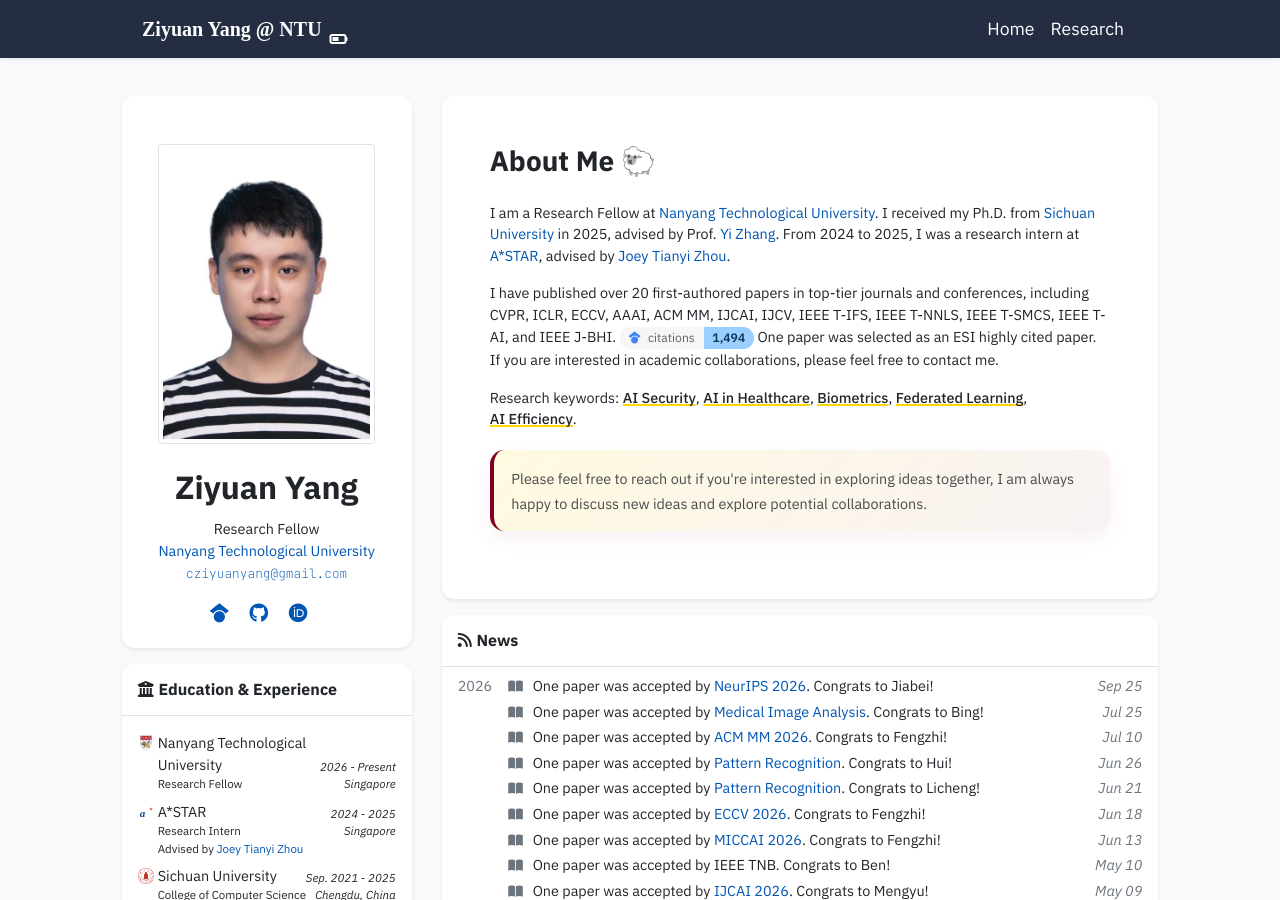
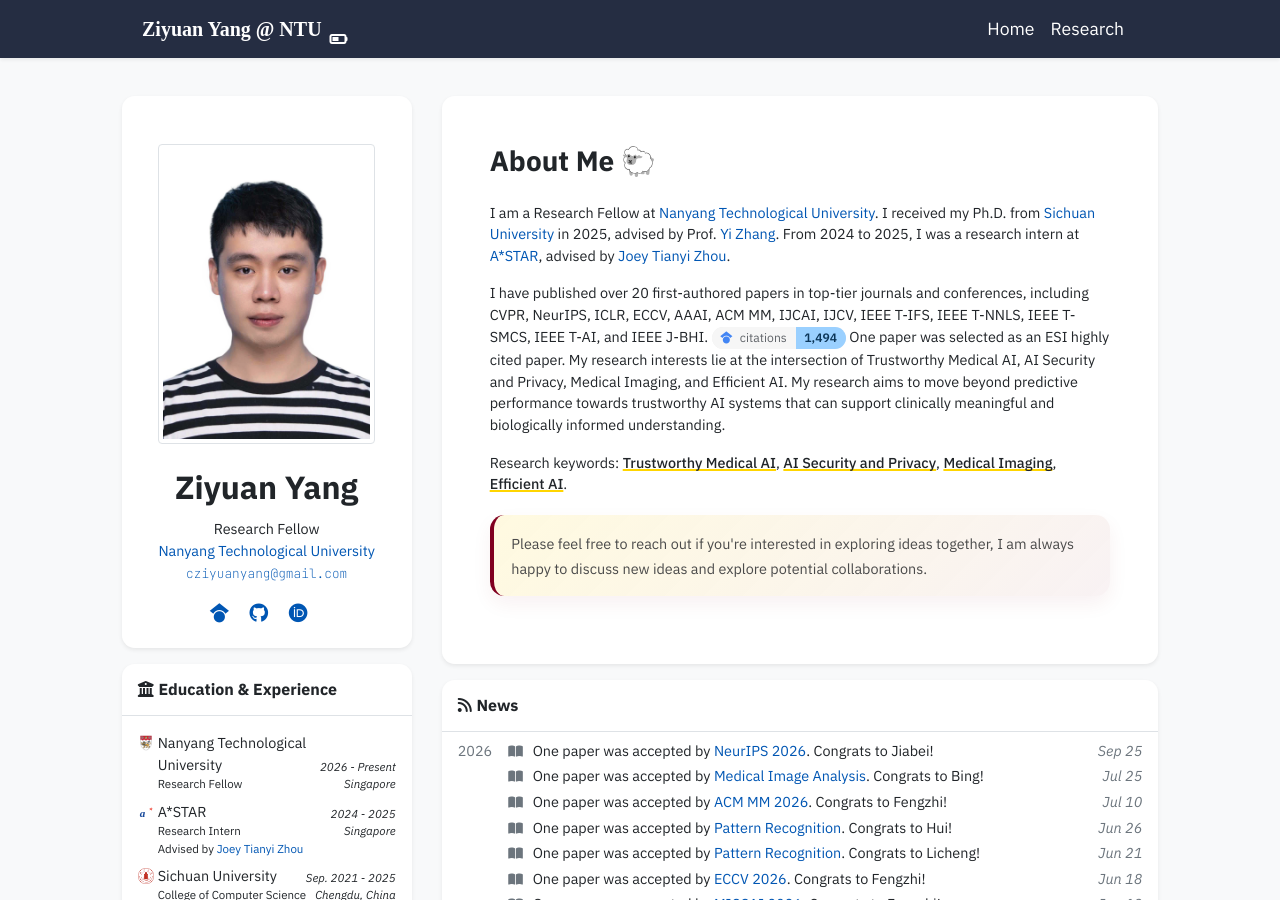
Before and after one commit to Zi-YuanYang/Zi-YuanYang.github.io, a Jekyll site: the page built from index.html, in a window 1280 px wide and 900 px high. Built offline with Jekyll 4.4.1, drawn with Linux system fonts in a browser that asks for light colours; nearby versions of some CDN libraries; some web fonts are replaced; a style sheet for code colours, icons or effects is not loaded.

Commit message:
content: update research interests and homepage biography

```diff
--- a/_data/profile.yml
+++ b/_data/profile.yml
@@ -22,7 +22,7 @@
     <a href="https://joeyzhouty.github.io/" target="_blank">Joey Tianyi Zhou</a>.
   </p>
   <p>
-    I have published over 20 first-authored papers in top-tier journals and conferences, including CVPR, ICLR, ECCV, AAAI, ACM MM,
+    I have published over 20 first-authored papers in top-tier journals and conferences, including CVPR, NeurIPS, ICLR, ECCV, AAAI, ACM MM,
     IJCAI, IJCV, IEEE T-IFS, IEEE T-NNLS, IEEE T-SMCS, IEEE T-AI, and IEEE J-BHI.
     <a href="https://scholar.google.com/citations?user=2vZsJskAAAAJ" target="_blank" class="scholar-badge-link">
       <span class="scholar-citation-badge">
@@ -31,14 +31,13 @@
       </span>
     </a>
     One paper was selected as an ESI
-    highly cited paper. If you are interested in academic collaborations, please feel free to contact me.
+    highly cited paper. My research interests lie at the intersection of Trustworthy Medical AI, AI Security and Privacy, Medical Imaging, and Efficient AI. My research aims to move beyond predictive performance towards trustworthy AI systems that can support clinically meaningful and biologically informed understanding.
   <p>
     Research keywords:
-    <span class="text-hl">AI Security</span>,
-    <span class="text-hl">AI in Healthcare</span>,
-    <span class="text-hl">Biometrics</span>,
-    <span class="text-hl">Federated Learning</span>,
-    <span class="text-hl">AI Efficiency</span>.
+    <span class="text-hl">Trustworthy Medical AI</span>,
+    <span class="text-hl">AI Security and Privacy</span>,
+    <span class="text-hl">Medical Imaging</span>,
+    <span class="text-hl">Efficient AI</span>.
   </p>
   </p>
   <div class="collab-invite">
--- a/_includes/widgets/research_brief.html
+++ b/_includes/widgets/research_brief.html
@@ -29,8 +29,8 @@
                             </div>
                         </div>
                         <div class="text-profile-bio mt-3" {% if site.data.profile.short_bio_text_justify %}style="text-align: justify;"{% endif %}>
-                            My research interests encompass AI Security, AI in Healthcare, Biometrics, Federated Learning, and AI Efficiency.
-                            I am particularly interested in building trustworthy and privacy-preserving learning systems that remain effective in real-world healthcare and security scenarios.
+                            My research interests lie at the intersection of <strong>Trustworthy Medical AI, AI Security and Privacy, Medical Imaging, and Efficient AI</strong>.
+                            My research aims to move beyond predictive performance towards trustworthy AI systems that can support clinically meaningful and biologically informed understanding.
                             <!-- <p>
                                 Humans are naturally capable of learning throughout their lives without forgetting what they already know. They can also infer and comprehend new concepts from just a few, or even no examples.
                                 However, deep neural networks lack such abilities, and typically require large-scale, static datasets.
```
